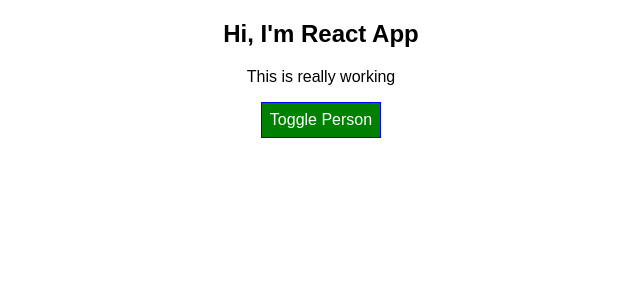
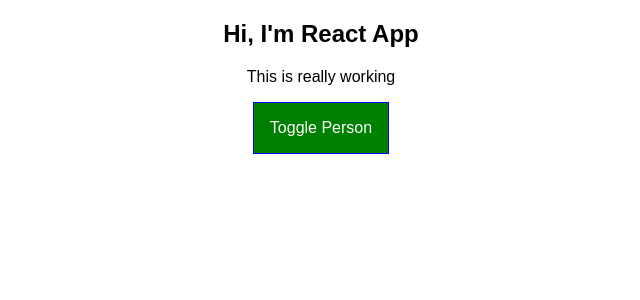
Before and after one commit to bikashKatwal/React-Practices, a React app: page / in a window 1280 px wide. Shown: the top 300 px of the page, without its empty margins (319-959 px from the left). Built offline with nearby package versions, Linux system fonts and the light colour scheme.

Commit message:
Adding Pseudo Selectors

```diff
--- a/src/App.css
+++ b/src/App.css
@@ -9,3 +9,26 @@
 .bold{
  font-weight: bold;
 }
+
+.App button {
+    border:1px solid blue;
+    padding: 16px;
+    background-color: green;
+    font: inherit;
+    color: white;
+    cursor: pointer;
+}
+
+.App button:hover{
+    background-color: lightgreen;
+    color: black;
+}
+
+.App button.Red{
+    background-color:red;
+}
+
+.App button.Red:hover{
+    background-color: salmon;
+    color: black;
+}
--- a/src/App.js
+++ b/src/App.js
@@ -45,16 +45,10 @@
     };
 
   render() {
-      const inlineStyle={
-        backgroundColor:'green',
-          color:'white',
-          font:'inherit',
-          border: '1px solid blue',
-          padding: '8px',
-          cursor: 'pointer'
-      };
+      let persons=null;
+      let btnClass='';
 
-      let persons=null;
+
       if(this.state.showPersons) {
           persons=(
               <div>
@@ -68,7 +62,7 @@
                   })}
               </div>
           );
-          inlineStyle.backgroundColor='red';
+          btnClass=classes.Red;
       }
 
       const assignedClasses=[];
@@ -83,8 +77,7 @@
           <div className={classes.App}>
             <h2>Hi, I'm React App</h2>
               <p className={assignedClasses.join(' ')}>This is really working</p>
-              <button
-                  style={inlineStyle}
+              <button className={btnClass}
                   onClick={this.togglePersonHandler}>Toggle Person</button>
               {persons}
           </div>
```
